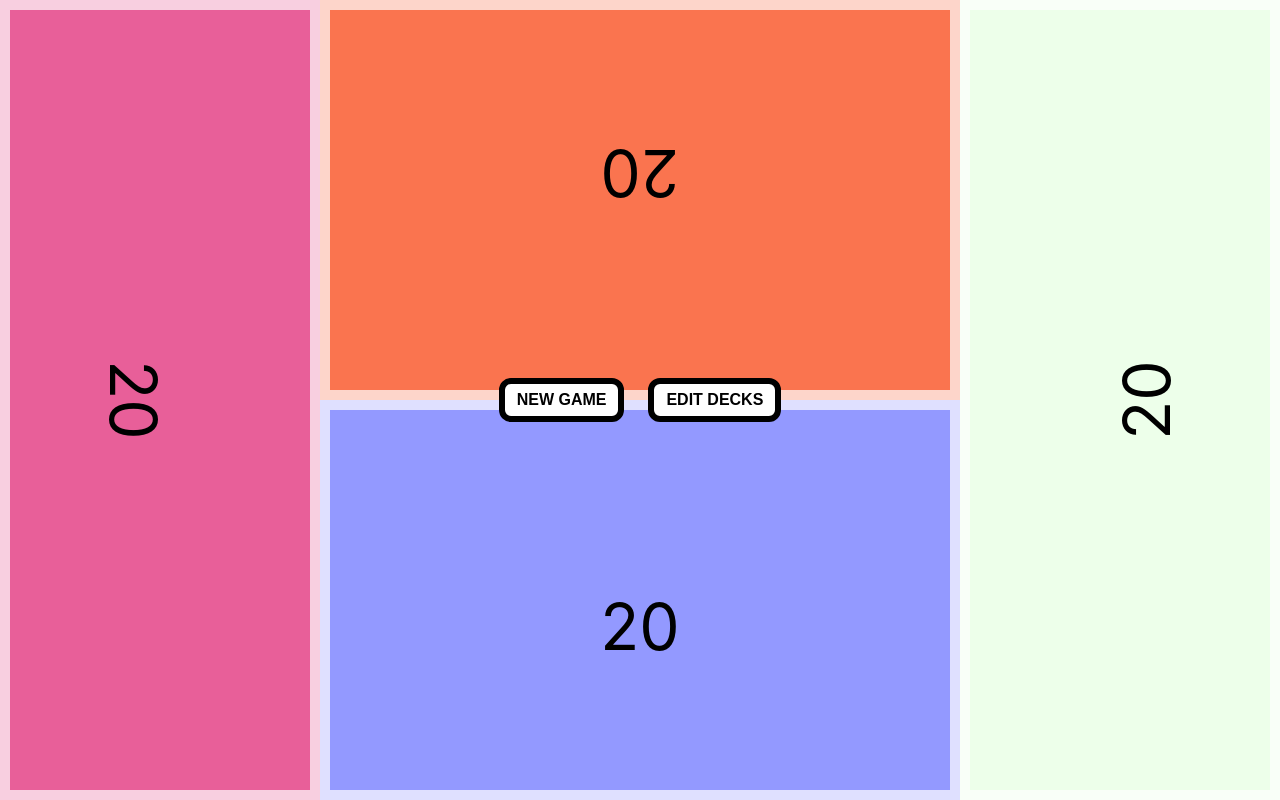
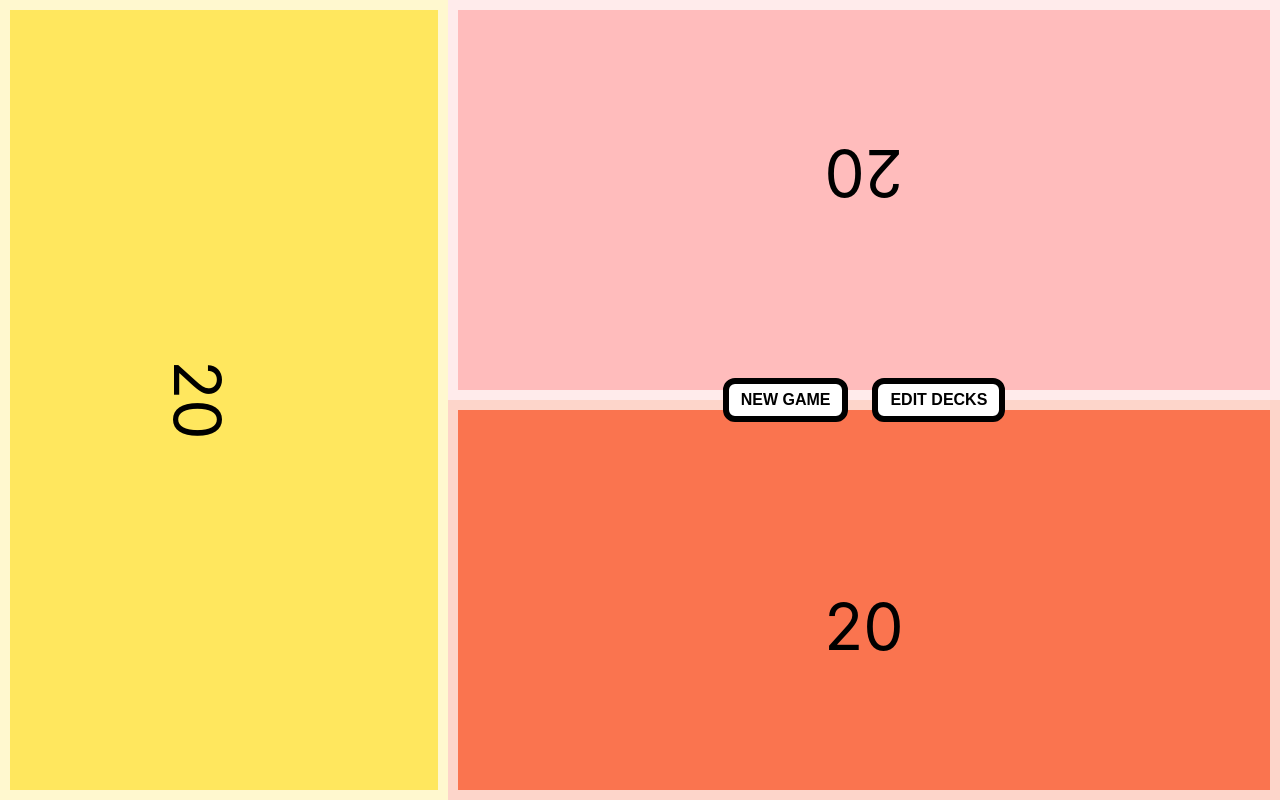
Before and after one commit to Eik-S/mtg-playboard, a React (Create React App) app: page / in a window 1280 px wide. Built offline with nearby package versions, Linux system fonts and the light colour scheme.

Commit message:
fix: respect player board orientation for touchmove actions

```diff
--- a/src/components/game-layout.tsx
+++ b/src/components/game-layout.tsx
@@ -1,5 +1,5 @@
 import { css } from '@emotion/react'
-import { ReactNode } from 'react'
+import { ReactNode, useCallback } from 'react'
 
 interface GameBoardProps {
   numOfPlayers: number
--- a/src/components/player-board.tsx
+++ b/src/components/player-board.tsx
@@ -7,9 +7,11 @@ export interface Player {
   color: string
 }
 
-export interface PlayerBoardProps extends Player {}
+export interface PlayerBoardProps extends Player {
+  layoutRotation: number
+}
 
-export function PlayerBoard({ color, randomDecks, ...props }: PlayerBoardProps) {
+export function PlayerBoard({ color, randomDecks, layoutRotation, ...props }: PlayerBoardProps) {
   const [deckName, setDeckName] = useState('')
   const [lifePoints, setLifePoints] = useState(20)
   const [touchStartPoint, setTouchStartPoint] = useState<{ x: number; y: number } | undefined>(
@@ -34,18 +36,38 @@ export function PlayerBoard({ color, randomDecks, ...props }: PlayerBoardProps)
   }, [randomDecks])
 
   function handleTouchStart(event: TouchEvent | undefined) {
-    console.log('handle touch start')
     if (event === undefined) return
     setTouchStartPoint({ x: event.touches[0].pageX, y: event.touches[0].pageY })
   }
 
   function handleTouchMove(event: TouchEvent | undefined) {
-    console.log('handle touch move')
     if (event === undefined || touchStartPoint === undefined) return
-    const offsetX = -(touchStartPoint.x - event.touches[0].pageX)
-    const offsetY = touchStartPoint.y - event.touches[0].pageY
+    const offsetX = (() => {
+      switch (layoutRotation) {
+        case 180:
+          return touchStartPoint.x - event.touches[0].pageX
+        case 90:
+          return touchStartPoint.y - event.touches[0].pageY
+        case -90:
+          return -(touchStartPoint.y - event.touches[0].pageY)
+        default:
+          return -(touchStartPoint.x - event.touches[0].pageX)
+      }
+    })()
+    const offsetY = (() => {
+      switch (layoutRotation) {
+        case 180:
+          return -(touchStartPoint.y - event.touches[0].pageY)
+        case 90:
+          return touchStartPoint.x - event.touches[0].pageX
+        case -90:
+          return -(touchStartPoint.x - event.touches[0].pageX)
+        default:
+          return touchStartPoint.y - event.touches[0].pageY
+      }
+    })()
 
-    setTouchMoveLifePoints(Math.floor((offsetX + offsetY) / 10))
+    setTouchMoveLifePoints(Math.floor((offsetX + offsetY) / 20))
   }
 
   function handleTouchEnd() {
--- a/src/components/random-deck-selector.tsx
+++ b/src/components/random-deck-selector.tsx
@@ -1,15 +1,16 @@
 import { useState } from 'react'
 import { Deck } from '../context/decklist-context'
 import { useColors } from '../hooks/use-colors'
+import { useGameBoardRotation } from '../hooks/use-game-board-rotation'
 import { GameBoard, PlayerWrapper } from './game-layout'
 import { Player, PlayerBoard } from './player-board'
 import { Settings } from './settings'
 
 export function RandomDeckSelector() {
   const { getRandomColor } = useColors()
+  const { getPlayerRotation } = useGameBoardRotation()
 
   const [players, setPlayers] = useState<Player[]>([
-    { color: getRandomColor(), randomDecks: [] },
     { color: getRandomColor(), randomDecks: [] },
     { color: getRandomColor(), randomDecks: [] },
     { color: getRandomColor(), randomDecks: [] },
@@ -29,7 +30,7 @@ export function RandomDeckSelector() {
     <GameBoard numOfPlayers={players.length} settings={settings}>
       {players.map((player, id) => (
         <PlayerWrapper numOfPlayers={players.length} playerId={id} key={id}>
-          <PlayerBoard {...player} />
+          <PlayerBoard {...player} layoutRotation={getPlayerRotation(id + 1, players.length)} />
         </PlayerWrapper>
       ))}
     </GameBoard>
--- /dev/null
+++ b/src/hooks/use-game-board-rotation.ts
@@ -0,0 +1,68 @@
+import { useCallback, useEffect, useState } from 'react'
+
+export function useGameBoardRotation() {
+  const [orientation, setOrientation] = useState<'landscape' | 'portrait' | undefined>(undefined)
+
+  useEffect(() => {
+    const portrait = window.matchMedia('(orientation: portrait)')
+    setOrientation(portrait.matches ? 'portrait' : 'landscape')
+    portrait.addEventListener('change', function (e) {
+      if (e.matches) {
+        setOrientation('portrait')
+      } else {
+        setOrientation('landscape')
+      }
+    })
+  }, [])
+
+  function getPlayerRotation(playerId: number, numOfPlayers: number): number {
+    if (numOfPlayers === 2) {
+      switch (playerId) {
+        case 1:
+          return 180
+        default:
+          return 0
+      }
+    }
+    if (numOfPlayers === 3) {
+      if (orientation === 'landscape') {
+        switch (playerId) {
+          case 1:
+            return 180
+          case 3:
+            return -90
+          default:
+            return 0
+        }
+      } else {
+        switch (playerId) {
+          case 1:
+            return 180
+          case 2:
+            return 90
+          case 3:
+            return -90
+          default:
+            return 0
+        }
+      }
+    }
+    if (numOfPlayers === 4) {
+      switch (playerId) {
+        case 1:
+          return 180
+        case 2:
+          return 90
+        case 4:
+          return -90
+        default:
+          return 0
+      }
+    }
+    throw new Error('unreachable case')
+  }
+
+  return {
+    getPlayerRotation: useCallback(getPlayerRotation, [orientation]),
+  }
+}
```
